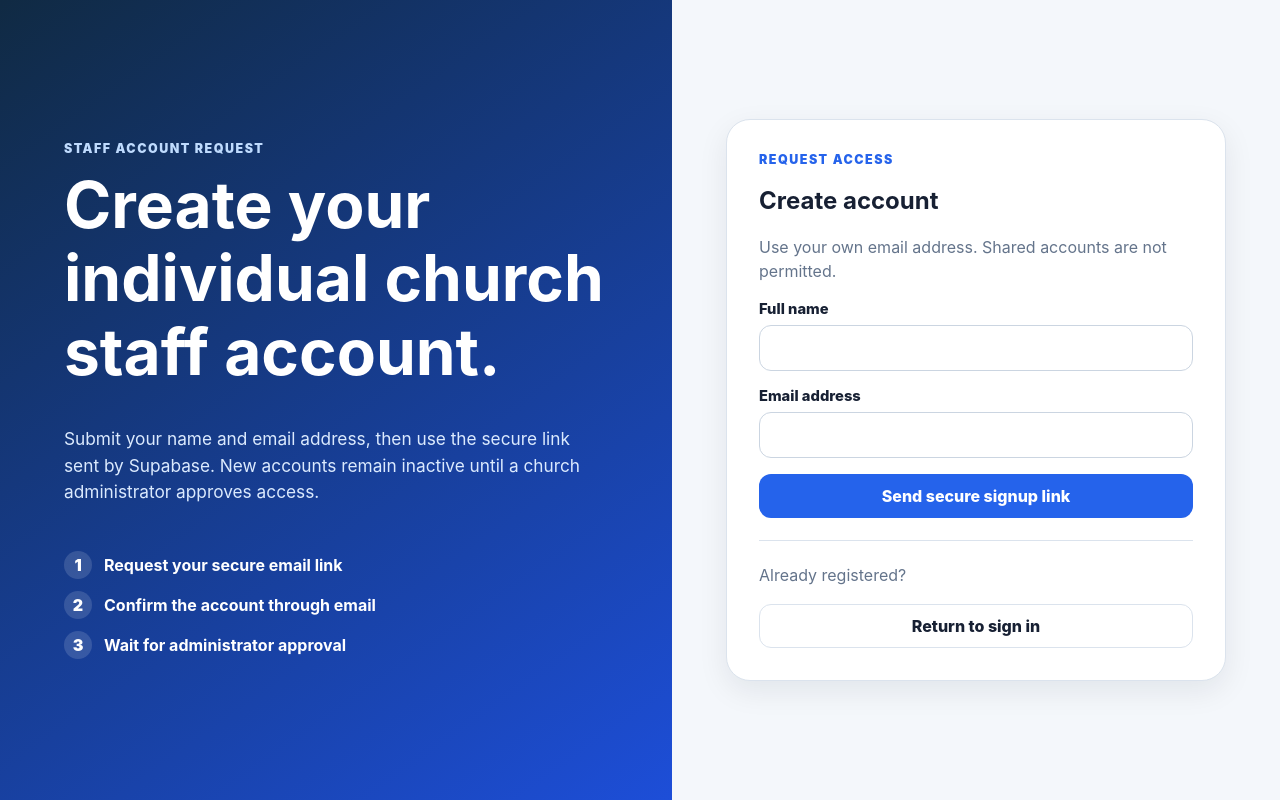
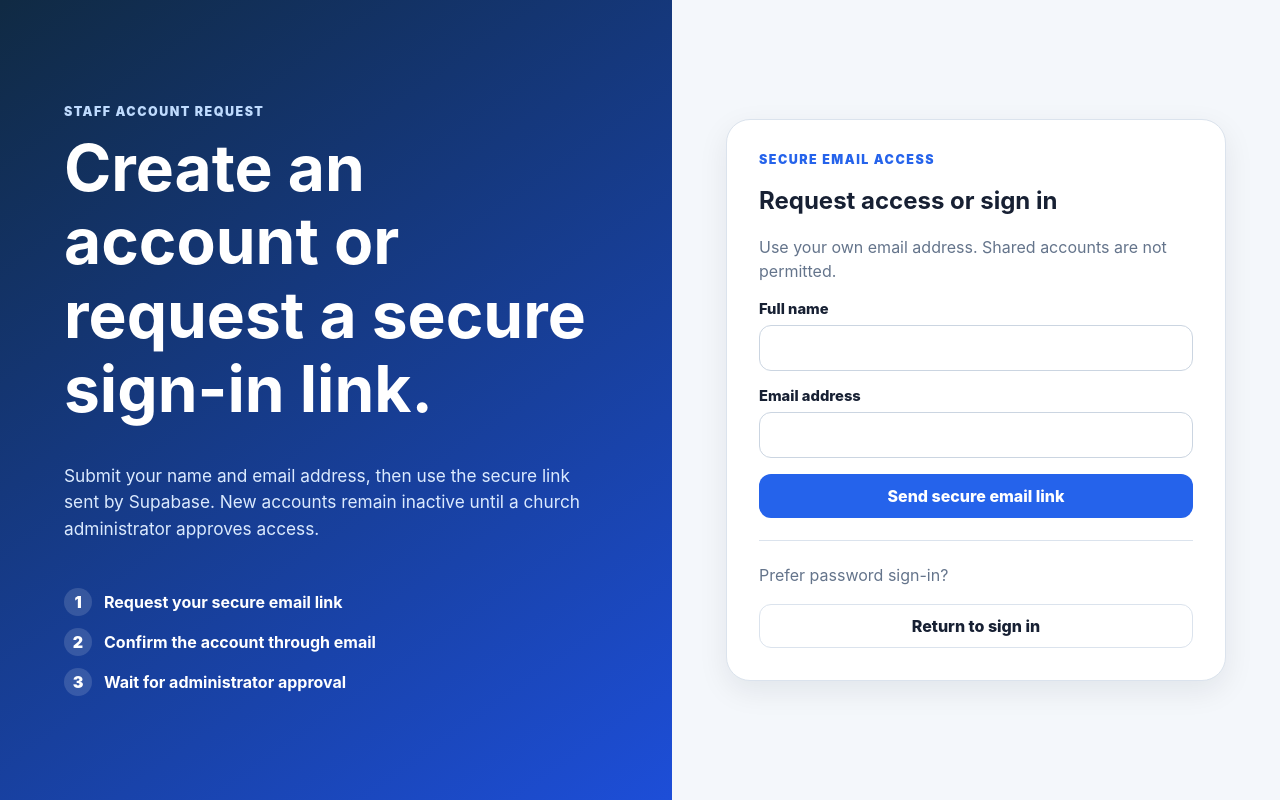
Before and after one commit to raliegh2/visitorcounter, a Next.js app: page /signup in a window 1280 px wide. Built offline with nearby package versions, Linux system fonts and the light colour scheme.

Commit message:
docs: clarify signup and email-link access

```diff
--- a/app/(auth)/signup/page.tsx
+++ b/app/(auth)/signup/page.tsx
@@ -16,7 +16,7 @@ export default async function SignupPage({
     <main className="login-shell">
       <section className="login-hero">
         <div className="eyebrow" style={{ color: "#bfdbfe" }}>Staff account request</div>
-        <h1>Create your individual church staff account.</h1>
+        <h1>Create an account or request a secure sign-in link.</h1>
         <p>
           Submit your name and email address, then use the secure link sent by Supabase.
           New accounts remain inactive until a church administrator approves access.
@@ -30,8 +30,8 @@ export default async function SignupPage({
 
       <section className="login-panel">
         <div className="login-card">
-          <div className="eyebrow">Request access</div>
-          <h2>Create account</h2>
+          <div className="eyebrow">Secure email access</div>
+          <h2>Request access or sign in</h2>
           <p className="muted">Use your own email address. Shared accounts are not permitted.</p>
           <Notice message={params.error} kind="error" />
 
@@ -46,13 +46,13 @@ export default async function SignupPage({
             </div>
             <div className="field">
               <SubmitButton className="button button-primary button-full" pendingLabel="Sending secure link…">
-                Send secure signup link
+                Send secure email link
               </SubmitButton>
             </div>
           </form>
 
           <hr className="divider" />
-          <p className="muted">Already registered?</p>
+          <p className="muted">Prefer password sign-in?</p>
           <Link className="button button-secondary button-full" href="/login">Return to sign in</Link>
         </div>
       </section>
```
